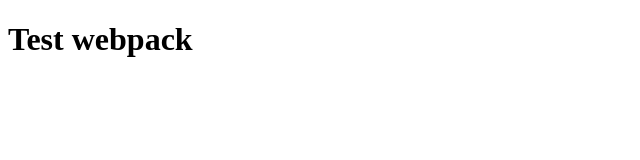
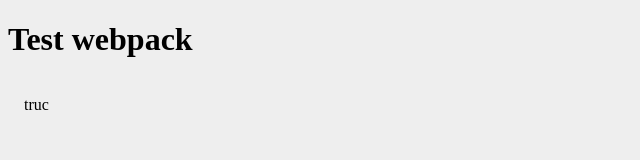
Before and after one commit to TurboTractopelle/webpack-test, a website built with webpack: page assets/index.html in a window 1280 px wide. Shown: the whole page, without its empty margins (0-640 px from the left). Built offline with nearby package versions, Linux system fonts and the light colour scheme.

Commit message:
add sass

```diff
--- a/assets/index.html
+++ b/assets/index.html
@@ -9,6 +9,8 @@
 <h1>Test webpack</h1>
 
 
+<div id="app"></div>
+
 <script src="../dist/main.js"></script>
 
 
--- a/assets/js/apps.js
+++ b/assets/js/apps.js
@@ -1,10 +1,13 @@
 import log from './log';
 import config from './config';
+import css from '../scss/app.scss';
 import $ from "jquery";
 
 console.log(config)
 
 log("salut2")
+
+$("#app").html("<div class='test'><div>truc</div></div>")
 
 
 const [a, ...rest] = [1,2,3]
--- /dev/null
+++ b/assets/scss/app.scss
@@ -0,0 +1,7 @@
+
+body{background:#eee;}
+
+
+.test{
+    div{padding:1rem;}
+}
--- a/package.json
+++ b/package.json
@@ -18,6 +18,10 @@
     "@babel/core": "^7.1.2",
     "@babel/preset-env": "^7.1.0",
     "babel-loader": "^8.0.4",
+    "css-loader": "^1.0.1",
+    "node-sass": "^4.9.4",
+    "sass-loader": "^7.1.0",
+    "style-loader": "^0.23.1",
     "uglifyjs-webpack-plugin": "^2.0.1",
     "webpack": "^4.23.1",
     "webpack-cli": "^3.1.2"
--- a/webpack.config.js
+++ b/webpack.config.js
@@ -22,6 +22,10 @@
                     presets: ['@babel/preset-env']
                     }
                   }
+            },
+            {
+                test: /\.scss$/,
+                use: [ 'style-loader', 'css-loader', 'sass-loader' ]
             }
         ]
     },
```
Also changed, not shown: 1 other file.
